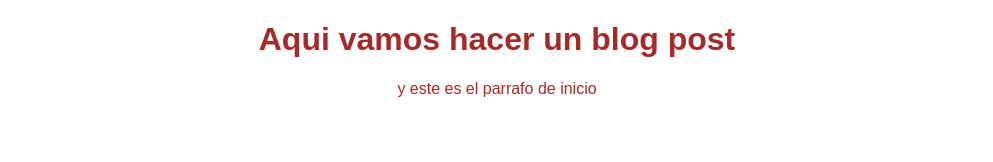
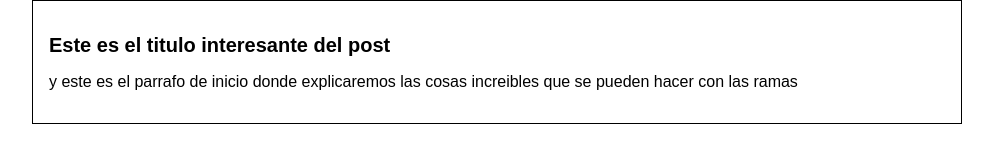
Before and after one commit to D3spinos4Kodc/Hyperblog, a plain HTML site: page index.html in a window 1280 px wide. Shown: the whole page, without its empty margins (143-1136 px from the left). Drawn offline with Linux system fonts and the light colour scheme.

Commit message:
commit al master del blogpost en su version mas reciente

```diff
--- a/index.html
+++ b/index.html
@@ -8,7 +8,11 @@
     <link rel="stylesheet" href="./style.css">
   </head>
   <body>
-    <h1>Aqui vamos hacer un blog post</h1>
-    <p>y este es el parrafo de inicio</p>
-  </body>
+    <main id="container">
+      <section id="post">
+        <h1 id="titulo">Este es el titulo interesante del post</h1>
+        <p>y este es el parrafo de inicio donde explicaremos las cosas increibles que se pueden hacer con las ramas</p>
+      </section>
+    </main>
+    </body>
 </html>
--- a/style.css
+++ b/style.css
@@ -1,5 +1,19 @@
 body {
+  color: black;
   text-align: center;
   font-family: Arial, Helvetica, sans-serif;
-  color: brown;
+  font-size: 16px;
+  margin: 0;
+  padding: 0;
 }
+#container {
+  width: 70%;
+  padding: 1em;
+  text-align: left;
+  border: 1px solid black;
+  margin: 0 auto;
+}
+#titulo{
+  font-size: 20px;
+
+}
```
